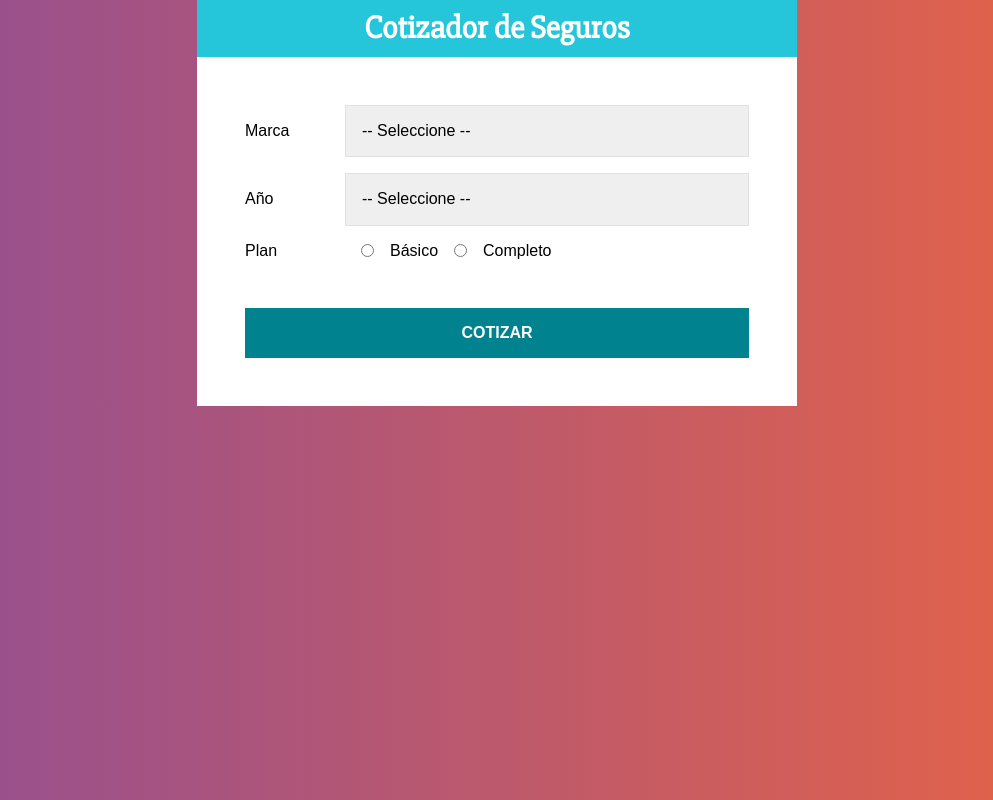
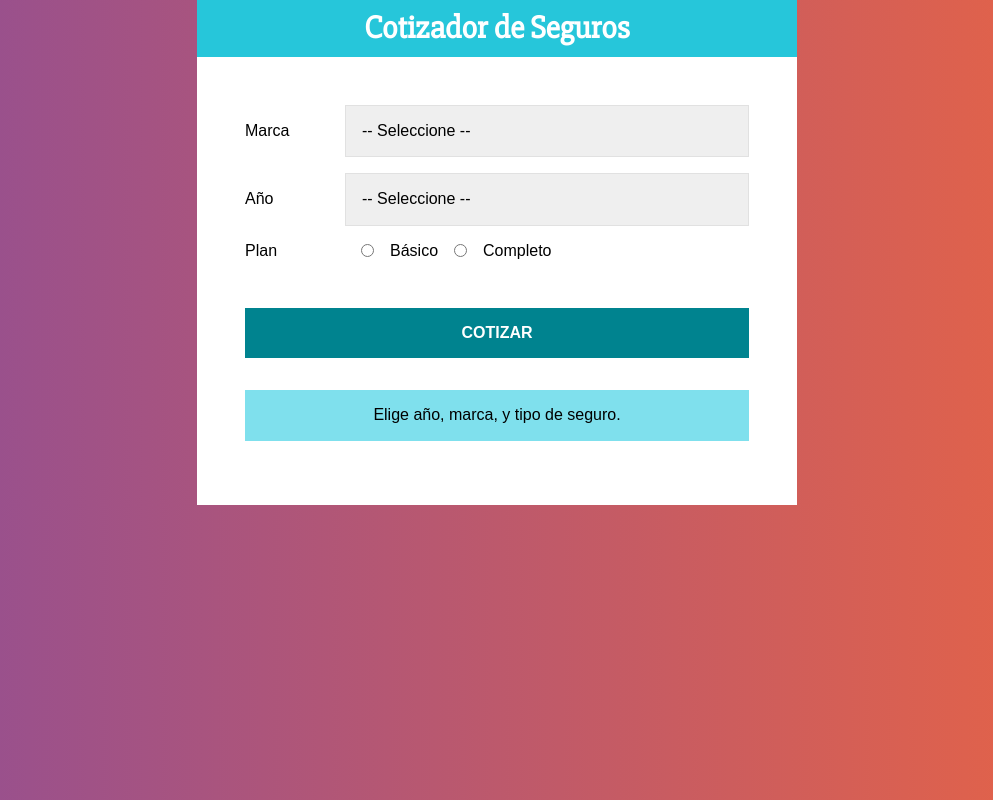
Before and after one commit to santiago-rodrig/insurance_quoter, a React (Create React App) app: page / in a window 1280 px wide. Shown: the whole page, without its empty margins (143-1136 px from the left). Built offline with nearby package versions, Linux system fonts and the light colour scheme.

Commit message:
feature: Result component

```diff
--- a/src/App.js
+++ b/src/App.js
@@ -2,6 +2,7 @@ import React, { useState} from 'react';
 import Header from './components/Header';
 import Form from './components/Form';
 import Summary from './components/Summary';
+import Result from './components/Result';
 import styled from '@emotion/styled';
 
 const Container = styled.div`
@@ -23,6 +24,7 @@ function App() {
       <FormContainer>
         <Form setSummary={setSummary} />
         { summary.data ? <Summary data={summary.data} /> : null }
+        <Result quote={summary.quote} />
       </FormContainer>
     </Container>
   );
--- a/src/components/Result.js
+++ b/src/components/Result.js
@@ -1,6 +1,44 @@
 import React from 'react';
+import styled from '@emotion/styled';
 
-const Result = () => {
+const Message = styled.p`
+  background-color: rgb(127, 224, 237);
+  margin-top: 2rem;
+  padding: 1rem;
+  text-align: center;
+`;
+
+const QuoteResult = styled.div`
+  text-align: center;
+  padding: 0.5rem;
+  border: 1px solid #26c6da;
+  background-color: rgb(217, 224, 237);
+  margin-top: 1rem;
+  position: relative;
+`;
+
+const QuoteText = styled.p`
+  color: #00838f;
+  padding: 1rem;
+  text-transform: uppercase;
+  font-weight: bold;
+  margin: 0;
+`;
+
+const Result = ({ quote }) => {
+  let toRender;
+
+  if (!quote) {
+    toRender = <Message>Elige año, marca, y tipo de seguro.</Message>;
+  } else {
+    toRender = (
+      <QuoteResult>
+        <QuoteText>El total es: ${quote}</QuoteText>
+      </QuoteResult>
+    );
+  }
+
+  return toRender;
 }
 
 export default Result;
```
